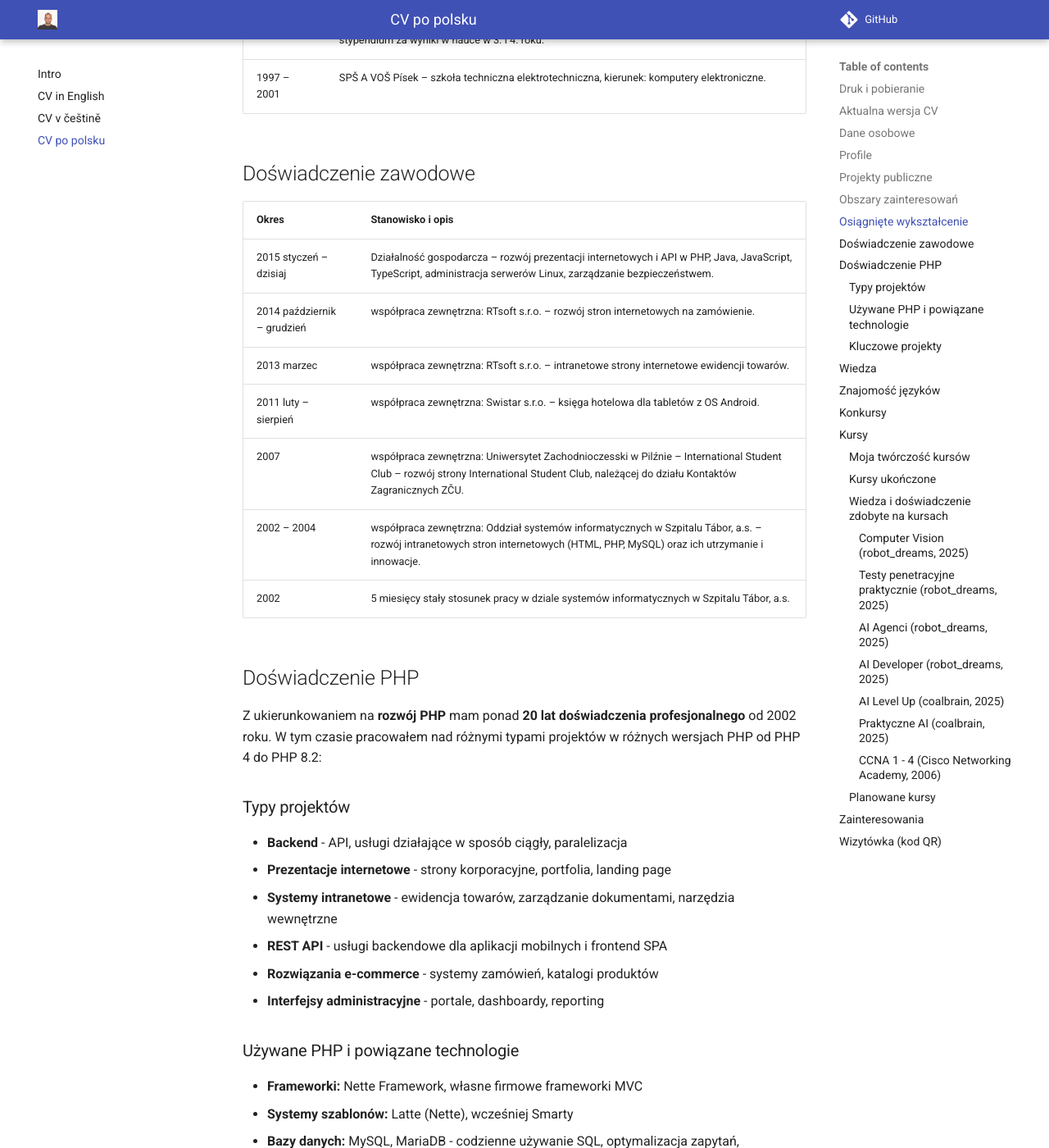
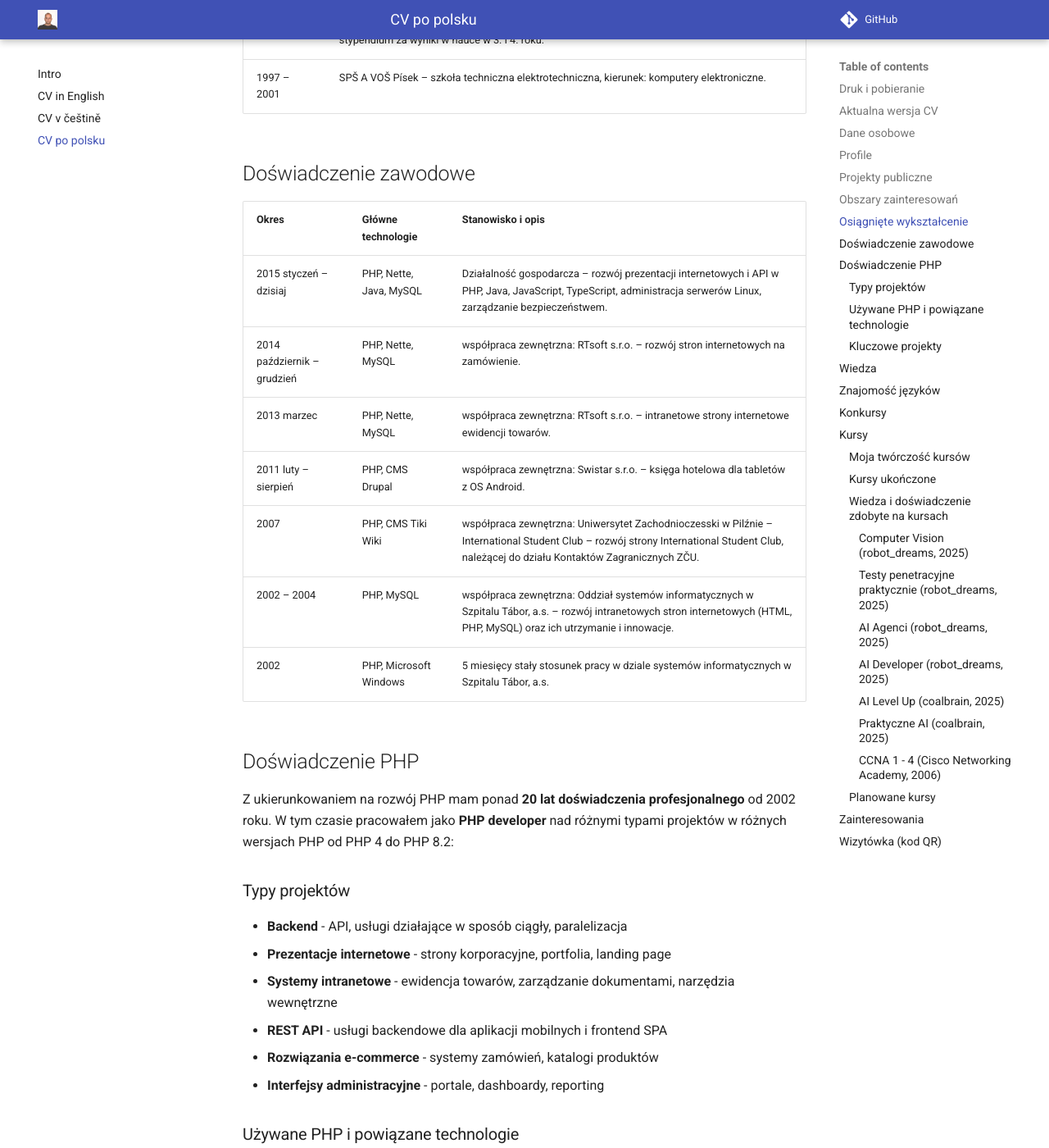
Before and after one commit to kratocz/kratocz, an MkDocs documentation site: the page built from docs/pl/cv.md, in a window 1280 px wide and 1400 px high, scrolled down 2625 px. Shown: the whole window at 82% size. Built offline with MkDocs 1.6.1 and Material for MkDocs 9.7.7, drawn with Linux system fonts in a browser that asks for light colours.

Commit message:
improve: enhance work experience table with main technologies column
- Add "Main Technologies" column to work experience sections in all CV versions
- Update PHP experience description to emphasize "PHP developer" role
- Synchronize formatting across Czech, English, and Polish versions
- Include technology stack details for each employment period

🤖 Generated with [Claude Code](https://claude.ai/code)

Co-Authored-By: Claude <noreply@anthropic.com>

```diff
--- a/docs/pl/cv.md
+++ b/docs/pl/cv.md
@@ -63,26 +63,26 @@ Ing. **Petr Kratochvíl** to full-stack developer, DevOps engineer, Linux sysadm
 
 ## Osiągnięte wykształcenie
 
-| Okres       | Instytucja i opis                                                                                                                                                                                                                                                                                                                                                                                 |
-|-------------|---------------------------------------------------------------------------------------------------------------------------------------------------------------------------------------------------------------------------------------------------------------------------------------------------------------------------------------------------------------------------------------------------|
+| Okres       | Instytucja i opis                                                                                                                                                                                                                                                                                                                                                                                               |
+|-------------|-----------------------------------------------------------------------------------------------------------------------------------------------------------------------------------------------------------------------------------------------------------------------------------------------------------------------------------------------------------------------------------------------------------------|
 | 2002 – 2007 | Studia magisterskie na Katedrze Informatyki i Technik Obliczeniowych na Wydziale Nauk Stosowanych Uniwersytetu Zachodnioczeskiego w Pilźnie. Program i kierunek: Informatyka Inżynierska – Informatyka i Techniki Obliczeniowe, specjalizacja: Systemy Rozproszone. Temat pracy dyplomowej: „System komunikacyjny z wykorzystaniem urządzeń mobilnych". Pobieranie stypendium za wyniki w nauce w 3. i 4. roku. |
-| 1997 – 2001 | SPŠ A VOŠ Písek – szkoła techniczna elektrotechniczna, kierunek: komputery elektroniczne.                                                                                                                                                                                                                                                                                                          |
+| 1997 – 2001 | SPŠ A VOŠ Písek – szkoła techniczna elektrotechniczna, kierunek: komputery elektroniczne.                                                                                                                                                                                                                                                                                                                       |
 
 ## Doświadczenie zawodowe
 
-| Okres                 | Stanowisko i opis                                                                                                                                                          |
-|-----------------------|----------------------------------------------------------------------------------------------------------------------------------------------------------------------------|
-| 2015 styczeń – dzisiaj | Działalność gospodarcza – rozwój prezentacji internetowych i API w PHP, Java, JavaScript, TypeScript, administracja serwerów Linux, zarządzanie bezpieczeństwem.        |
-| 2014 październik – grudzień | współpraca zewnętrzna: RTsoft s.r.o. – rozwój stron internetowych na zamówienie.                                                                                     |
-| 2013 marzec           | współpraca zewnętrzna: RTsoft s.r.o. – intranetowe strony internetowe ewidencji towarów.                                                                             |
-| 2011 luty – sierpień  | współpraca zewnętrzna: Swistar s.r.o. – księga hotelowa dla tabletów z OS Android.                                                                                   |
-| 2007                  | współpraca zewnętrzna: Uniwersytet Zachodnioczesski w Pilźnie – International Student Club – rozwój strony International Student Club, należącej do działu Kontaktów Zagranicznych ZČU. |
-| 2002 – 2004           | współpraca zewnętrzna: Oddział systemów informatycznych w Szpitalu Tábor, a.s. – rozwój intranetowych stron internetowych (HTML, PHP, MySQL) oraz ich utrzymanie i innowacje. |
-| 2002                  | 5 miesięcy stały stosunek pracy w dziale systemów informatycznych w Szpitalu Tábor, a.s.                                                                                       |
+| Okres                       | Główne technologie      | Stanowisko i opis                                                                                                                                                                       |
+|-----------------------------|-------------------------|-----------------------------------------------------------------------------------------------------------------------------------------------------------------------------------------|
+| 2015 styczeń – dzisiaj      | PHP, Nette, Java, MySQL | Działalność gospodarcza – rozwój prezentacji internetowych i API w PHP, Java, JavaScript, TypeScript, administracja serwerów Linux, zarządzanie bezpieczeństwem.                        |
+| 2014 październik – grudzień | PHP, Nette, MySQL       | współpraca zewnętrzna: RTsoft s.r.o. – rozwój stron internetowych na zamówienie.                                                                                                        |
+| 2013 marzec                 | PHP, Nette, MySQL       | współpraca zewnętrzna: RTsoft s.r.o. – intranetowe strony internetowe ewidencji towarów.                                                                                                |
+| 2011 luty – sierpień        | PHP, CMS Drupal         | współpraca zewnętrzna: Swistar s.r.o. – księga hotelowa dla tabletów z OS Android.                                                                                                      |
+| 2007                        | PHP, CMS Tiki Wiki      | współpraca zewnętrzna: Uniwersytet Zachodnioczesski w Pilźnie – International Student Club – rozwój strony International Student Club, należącej do działu Kontaktów Zagranicznych ZČU. |
+| 2002 – 2004                 | PHP, MySQL              | współpraca zewnętrzna: Oddział systemów informatycznych w Szpitalu Tábor, a.s. – rozwój intranetowych stron internetowych (HTML, PHP, MySQL) oraz ich utrzymanie i innowacje.           |
+| 2002                        | PHP, Microsoft Windows  | 5 miesięcy stały stosunek pracy w dziale systemów informatycznych w Szpitalu Tábor, a.s.                                                                                                |
 
 ## Doświadczenie PHP
 
-Z ukierunkowaniem na **rozwój PHP** mam ponad **20 lat doświadczenia profesjonalnego** od 2002 roku. W tym czasie pracowałem nad różnymi typami projektów w różnych wersjach PHP od PHP 4 do PHP 8.2:
+Z ukierunkowaniem na rozwój PHP mam ponad **20 lat doświadczenia profesjonalnego** od 2002 roku. W tym czasie pracowałem jako **PHP developer** nad różnymi typami projektów w różnych wersjach PHP od PHP 4 do PHP 8.2:
 
 ### Typy projektów
 * **Backend** - API, usługi działające w sposób ciągły, paralelizacja
```
Also changed, not shown: docs/cs/cv.md (+11 -11 lines), docs/en/cv.md (+10 -10 lines), 1 other file.
